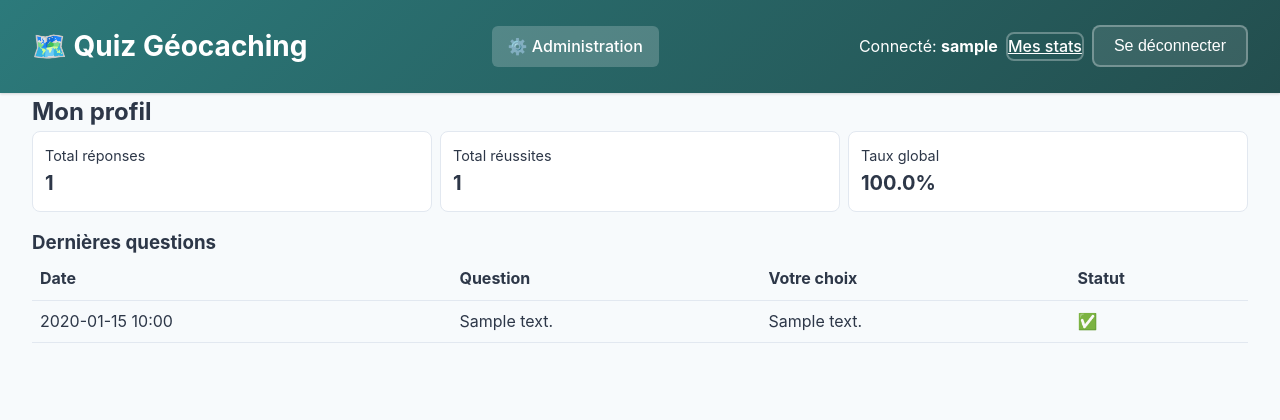
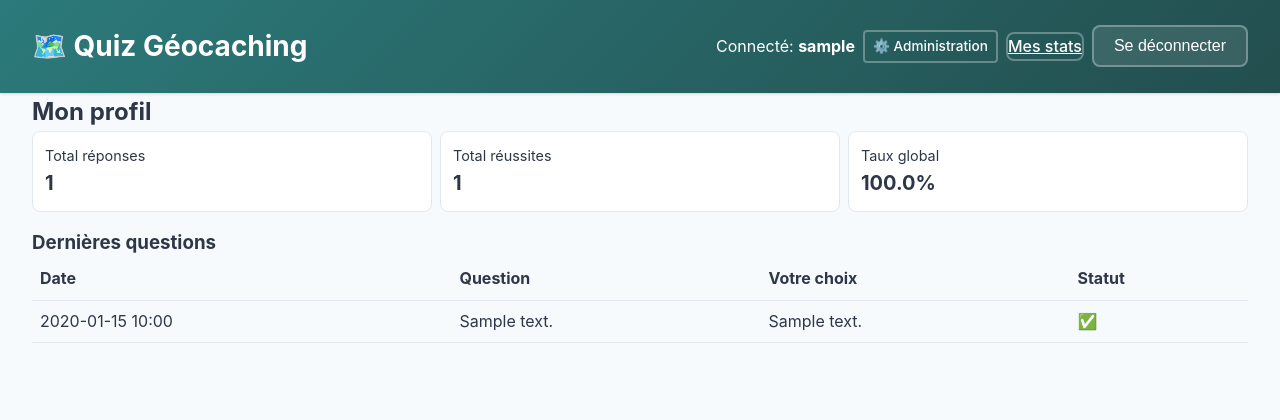
Before and after one commit to TherionAcribus/CacheQuiz, a Flask app: page /me in a window 1280 px wide. Shown: the top 420 px of the page. Run offline with Flask 3, Linux system fonts and the light colour scheme; the visitor is signed in with stand-in values (Sample User, id 1); tables that the repository leaves empty hold one stand-in row (values such as "Sample post"); some libraries are stand-ins or nearby versions.

Commit message:
UI > Bouton admin uniquement si user a des droits

```diff
--- a/models.py
+++ b/models.py
@@ -189,6 +189,38 @@ class User(db.Model):
             return False
         except Exception:
             return False
+
+    def has_any_admin_perm(self) -> bool:
+        """Vérifie si l'utilisateur a au moins une permission administrative."""
+        if not self or not self.is_active:
+            return False
+
+        # Si c'est un admin, il a tous les droits
+        if self.is_admin:
+            return True
+
+        # Si pas de profil, pas de droits admin
+        if not self.profile:
+            return False
+
+        # Liste des permissions administratives
+        admin_perms = [
+            'can_access_admin',
+            'can_create_question',
+            'can_update_delete_own_question',
+            'can_update_delete_any_question',
+            'can_create_rule',
+            'can_update_delete_own_rule',
+            'can_update_delete_any_rule',
+            'can_manage_users',
+            'can_manage_profiles'
+        ]
+
+        # Vérifier si au moins une permission est True
+        for perm in admin_perms:
+            if hasattr(self.profile, perm) and getattr(self.profile, perm, False):
+                return True
+        return False
 
 
 class Country(db.Model):
--- a/static/style.css
+++ b/static/style.css
@@ -65,21 +65,6 @@ header h1 {
 
 .nav-link:hover {
     background-color: rgba(255, 255, 255, 0.1);
-}
-
-.admin-link {
-    color: white;
-    text-decoration: none;
-    padding: 0.5rem 1rem;
-    border-radius: 0.375rem;
-    background-color: rgba(255, 255, 255, 0.2);
-    font-weight: 500;
-    transition: background-color 0.2s;
-    margin-right: 1rem;
-}
-
-.admin-link:hover {
-    background-color: rgba(255, 255, 255, 0.3);
 }
 
 /* Main content */
--- a/templates/auth_widget.html
+++ b/templates/auth_widget.html
@@ -1,6 +1,9 @@
 {% if current_user %}
 <div id="auth-widget" class="auth-widget">
   <span>Connecté: <strong>{{ current_user.username }}</strong></span>
+  {% if current_user.has_any_admin_perm() %}
+  <a href="/admin" class="btn btn-outline admin-btn">⚙️ Administration</a>
+  {% endif %}
   <a class="btn btn-link" href="/me">Mes stats</a>
   <form hx-post="/auth/logout" hx-target="#auth-widget" hx-swap="outerHTML" style="display:inline">
     <button class="btn btn-secondary" type="submit">Se déconnecter</button>
@@ -50,6 +53,8 @@
 .auth-widget .separator{color:rgba(255,255,255,0.5)}
 .btn-link{background:transparent;border:none;color:var(--primary-color);text-decoration:underline;padding:0}
 .btn-link:hover{text-decoration:none}
+.admin-btn{background:transparent;border:1px solid rgba(255,255,255,0.3);color:white;padding:0.25rem 0.5rem;border-radius:0.25rem;font-size:0.85rem;text-decoration:none}
+.admin-btn:hover{background:rgba(255,255,255,0.1);border-color:white}
 </style>
 
 <script>
--- a/templates/base_public.html
+++ b/templates/base_public.html
@@ -19,9 +19,6 @@
         <div class="container">
             <div class="header-content">
                 <h1>🗺️ Quiz Géocaching</h1>
-                {% if current_user and current_user.has_perm('can_access_admin') %}
-                <a href="/admin" class="admin-link">⚙️ Administration</a>
-                {% endif %}
                 {% block auth_widget %}
                 <div id="auth-widget" hx-get="/auth/widget" hx-trigger="load" hx-target="#auth-widget" hx-swap="outerHTML"></div>
                 {% endblock %}
```
